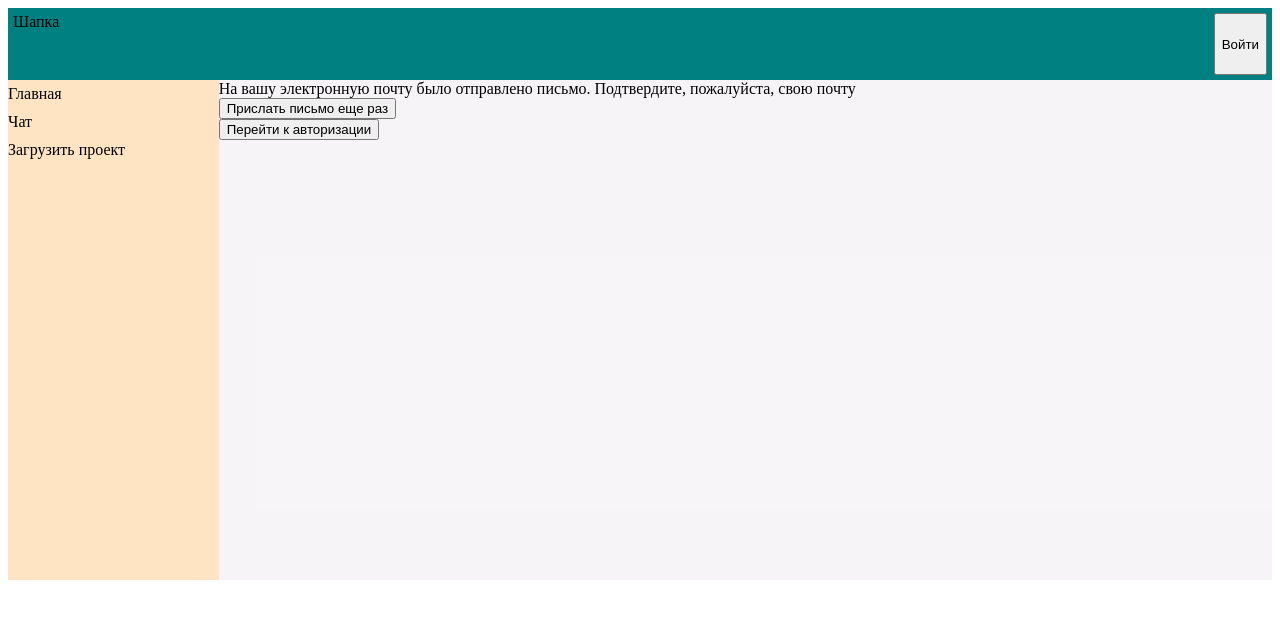
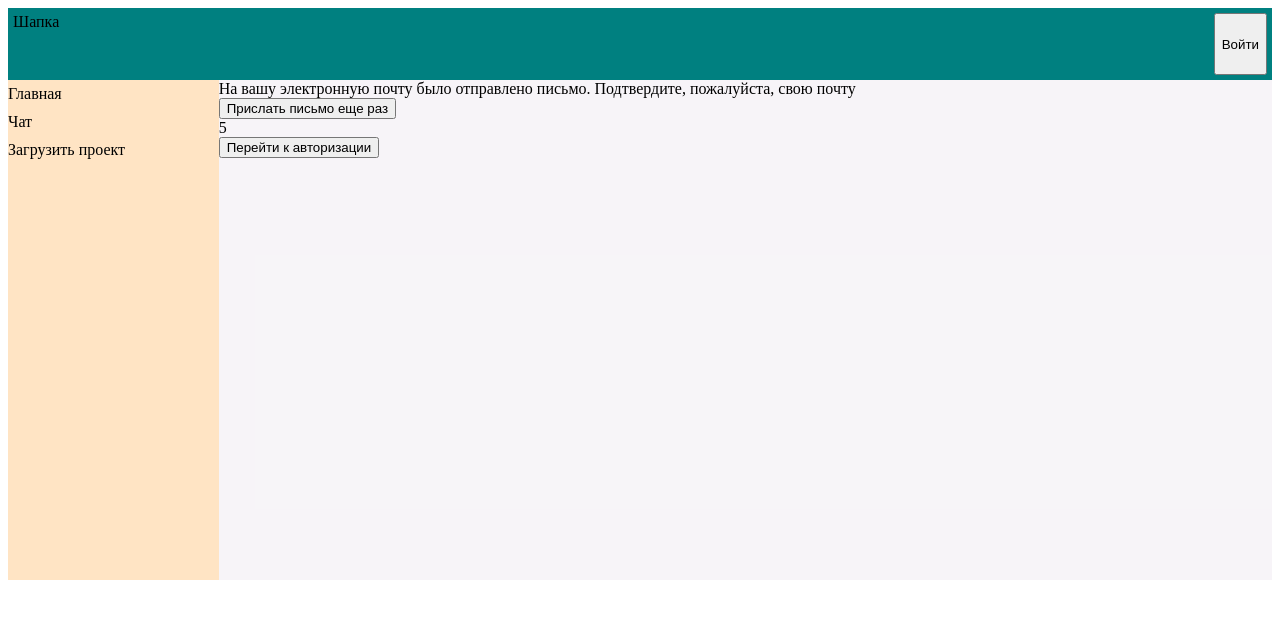
Before and after one commit to anton12042001/sfu-competition, a React (Create React App) app: page /mailVerification in a window 1280 px wide. Shown: the top 618 px of the page. Built offline with nearby package versions, Linux system fonts and the light colour scheme; no server answers.

Commit message:
The send email button becomes inactive for a while

```diff
--- a/src/components/EmailVerification/EmailVerification.jsx
+++ b/src/components/EmailVerification/EmailVerification.jsx
@@ -13,7 +13,7 @@ const EmailVerification = (props) => {
             <div>На вашу электронную почту было отправлено письмо. Подтвердите, пожалуйста, свою почту</div>
             <div>
                 <button onClick={props.verificationMail} disabled={props.timer} >Прислать письмо еще раз</button>
-
+                <Timer setTimerActive={props.setTimerActive} timerActive={props.timerActive} />
             </div>
             <div>
                 {props.sendMessageToMail && <div>Письмо успешно отправлено</div>}
--- a/src/components/EmailVerification/EmailVerificationContainer.jsx
+++ b/src/components/EmailVerification/EmailVerificationContainer.jsx
@@ -5,7 +5,7 @@ import {getAuth, sendEmailVerification} from "firebase/auth";
 const EmailVerificationContainer = () => {
     const [sendMessageToMail, setSendMessageToMail] = useState(false)
     const [timer,setTimer] = useState(false)
-
+    const [ timerActive, setTimerActive ] = useState(false);
 
     const verificationMail = () => {
         const auth = getAuth();
@@ -22,7 +22,9 @@ const EmailVerificationContainer = () => {
     return (
         <div>
             <EmailVerification
-
+                setTimerActive={setTimerActive}
+                timerActive={timerActive}
+                timer={timer}
                 sendMessageToMail={sendMessageToMail}
                 verificationMail={verificationMail}
             />
```
